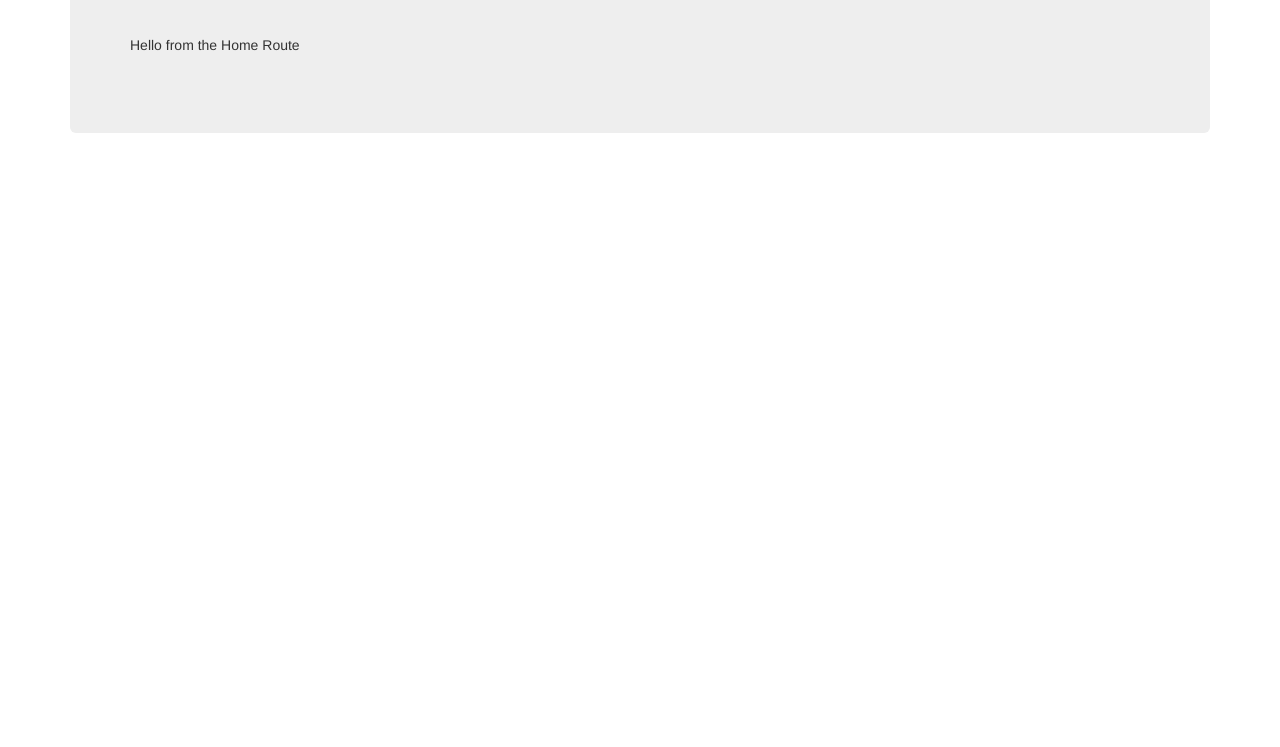
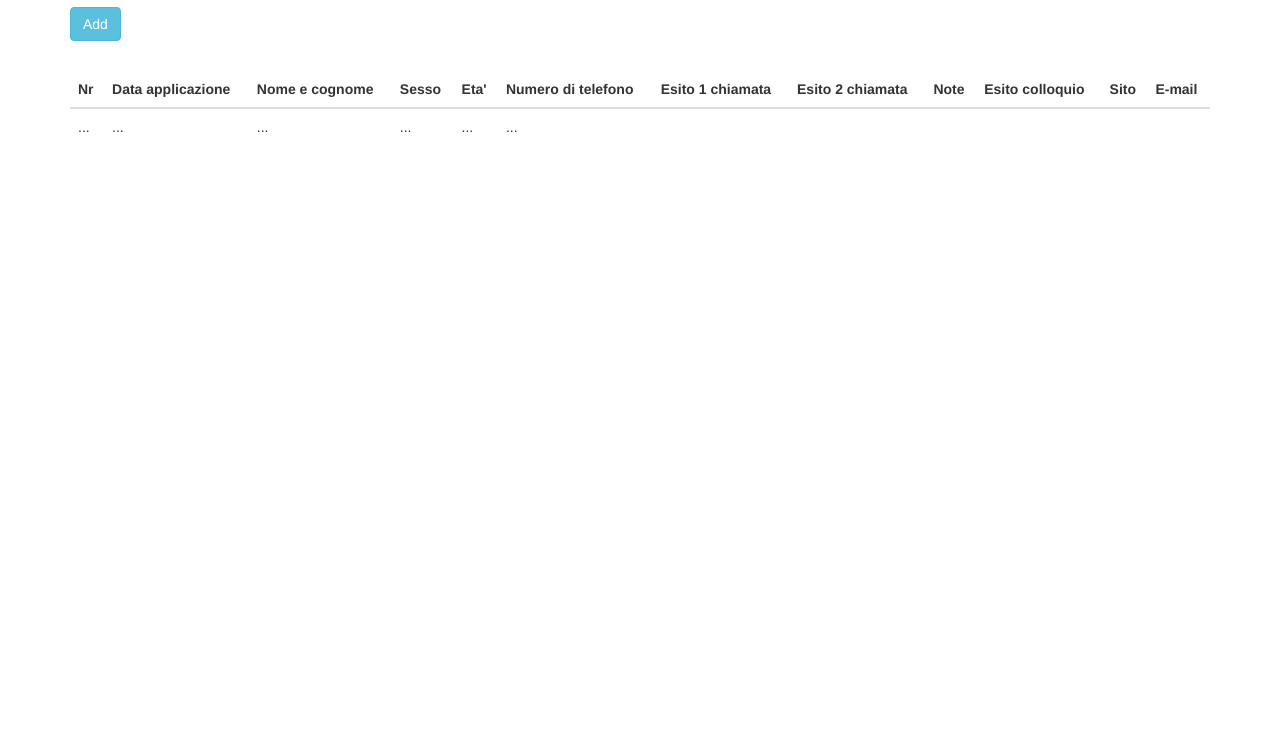
Before and after one commit to muscaiu/LoginApp, a website: page public/app/views/index.html in a window 1280 px wide. Shown: the part 53-800 px from the top of the page. Drawn offline with nearby package versions, Linux system fonts and the light colour scheme; some packages are replaced by stand-ins of ours; files that its build step writes are made by us from their sources.

Commit message:
added a skeleton table

```diff
--- a/public/app/controllers/mainCtrl.js
+++ b/public/app/controllers/mainCtrl.js
@@ -62,7 +62,7 @@ angular.module('mainController', ['authServices', 'userServices'])
             $('#myModal').modal({ backdrop: "static" }) //can't click on background
             $timeout(function() {
                 Auth.logout();
-                $location.path('/');
+                $location.path('/login');
                 hideModal();
                 $route.reload();
             }, 2000);
@@ -110,7 +110,7 @@ angular.module('mainController', ['authServices', 'userServices'])
 
         //Auth in authservices
         if (Auth.isLoggedIn()) {
-            console.log('success, User is logged in ');
+            //console.log('success, User is logged in ');
 
             app.isLoggedIn = true;
 
@@ -140,7 +140,7 @@ angular.module('mainController', ['authServices', 'userServices'])
                 app.successMsg = data.data.message + '...Redirecting';
                 $timeout(function() {
                     //Redirect To HomePage
-                    $location.path('/about')
+                    $location.path('/')
                     app.isLoading = false
                     app.loginData = null;
                     app.successMsg = false;
--- a/public/app/views/index.html
+++ b/public/app/views/index.html
@@ -60,9 +60,8 @@
 
     <div class="container theme-showcase" role="main">
 
-        <div class="jumbotron">
-            <div ng-view></div>
-        </div>
+        <div ng-view></div>
+
 
         <!-- Modal -->
         <div class="modal fade" id="myModal" role="dialog">
--- a/public/app/views/pages/home.html
+++ b/public/app/views/pages/home.html
@@ -1 +1,28 @@
-<div class="page-header">Hello {{ main.username }} from the Home Route</div>
+<button class="btn btn-info">Add</button>
+
+<table class="table">
+    <thead>
+        <tr>
+            <th>Nr</th>
+            <th>Data applicazione</th>
+            <th>Nome e cognome</th>
+            <th>Sesso</th>
+            <th>Eta'</th>
+            <th>Numero di telefono</th>
+            <th>Esito 1 chiamata</th>
+            <th>Esito 2 chiamata</th>
+            <th>Note</th>
+            <th>Esito colloquio</th>
+            <th>Sito</th>
+            <th>E-mail</th>
+        </tr>
+    </thead>
+    <tbody>
+        <td>...</td>
+        <td>...</td>
+        <td>...</td>
+        <td>...</td>
+        <td>...</td>
+        <td>...</td>
+    </tbody>
+</table>
--- a/public/assets/css/style.css
+++ b/public/assets/css/style.css
@@ -143,3 +143,7 @@ header .navbar {
         -moz-transform: rotate(360deg);
     }
 }
+
+.ng-scope {
+    margin-top: 30px
+}
```
